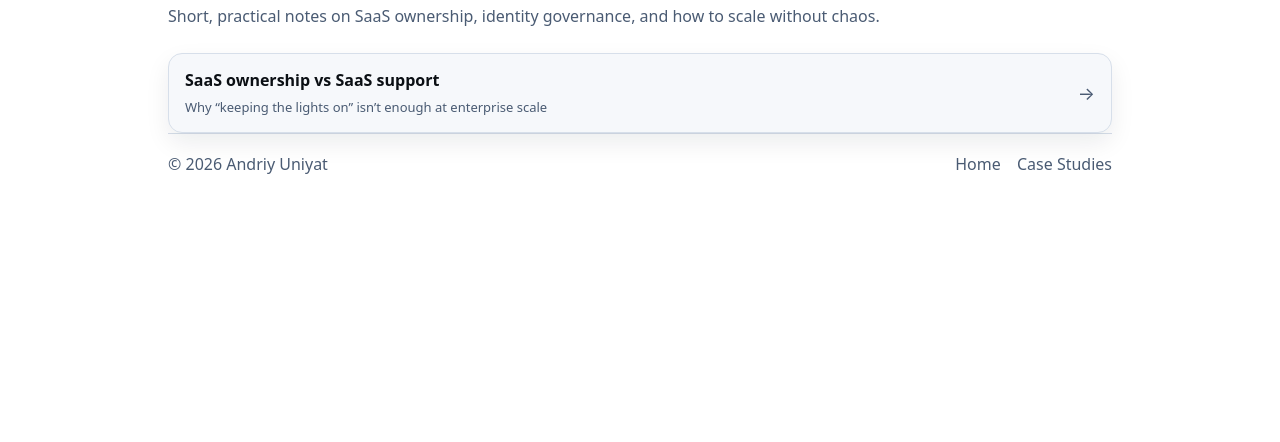
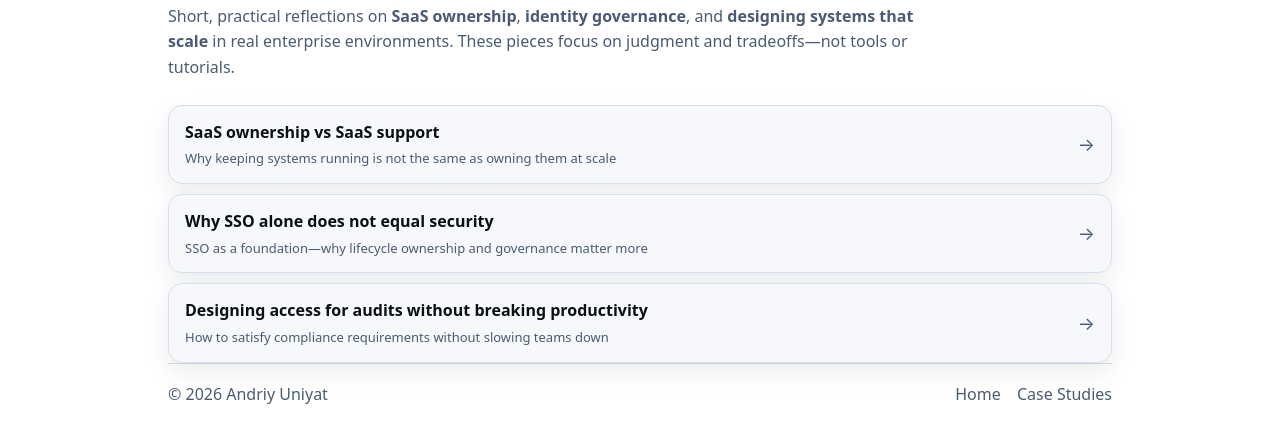
Before and after one commit to andriyuniyat/andriyuniyat.github.io, a plain HTML site: page writing/index.html in a window 1280 px wide. Shown: the part 156-598 px from the top of the page. Drawn offline with Linux system fonts and the light colour scheme.

Commit message:
Update index.html

```diff
--- a/writing/index.html
+++ b/writing/index.html
@@ -4,7 +4,7 @@
   <meta charset="utf-8" />
   <meta name="viewport" content="width=device-width,initial-scale=1" />
   <title>Writing | Andriy Uniyat</title>
-  <meta name="description" content="Short writing on SaaS platform ownership, identity design, governance, and operational scale." />
+  <meta name="description" content="Short writing on SaaS platform ownership, identity design, governance, and scaling systems in regulated environments." />
   <link rel="stylesheet" href="/styles.css" />
 </head>
 <body>
@@ -23,14 +23,34 @@
     <div class="page-title">
       <div class="breadcrumb"><a href="/">Home</a> → Writing</div>
       <h1>Writing</h1>
-      <p>Short, practical notes on SaaS ownership, identity governance, and how to scale without chaos.</p>
+      <p>
+        Short, practical reflections on <strong>SaaS ownership</strong>, <strong>identity governance</strong>, and
+        <strong>designing systems that scale</strong> in real enterprise environments.
+        These pieces focus on judgment and tradeoffs—not tools or tutorials.
+      </p>
     </div>
 
     <div class="list">
       <a class="list-item" href="/writing/saas-ownership-vs-support.html">
         <div>
           <div class="title">SaaS ownership vs SaaS support</div>
-          <div class="meta">Why “keeping the lights on” isn’t enough at enterprise scale</div>
+          <div class="meta">Why keeping systems running is not the same as owning them at scale</div>
+        </div>
+        <span class="arrow">→</span>
+      </a>
+
+      <a class="list-item" href="/writing/why-sso-alone-is-not-security.html">
+        <div>
+          <div class="title">Why SSO alone does not equal security</div>
+          <div class="meta">SSO as a foundation—why lifecycle ownership and governance matter more</div>
+        </div>
+        <span class="arrow">→</span>
+      </a>
+
+      <a class="list-item" href="/writing/designing-access-for-audits-without-breaking-productivity.html">
+        <div>
+          <div class="title">Designing access for audits without breaking productivity</div>
+          <div class="meta">How to satisfy compliance requirements without slowing teams down</div>
         </div>
         <span class="arrow">→</span>
       </a>
```
